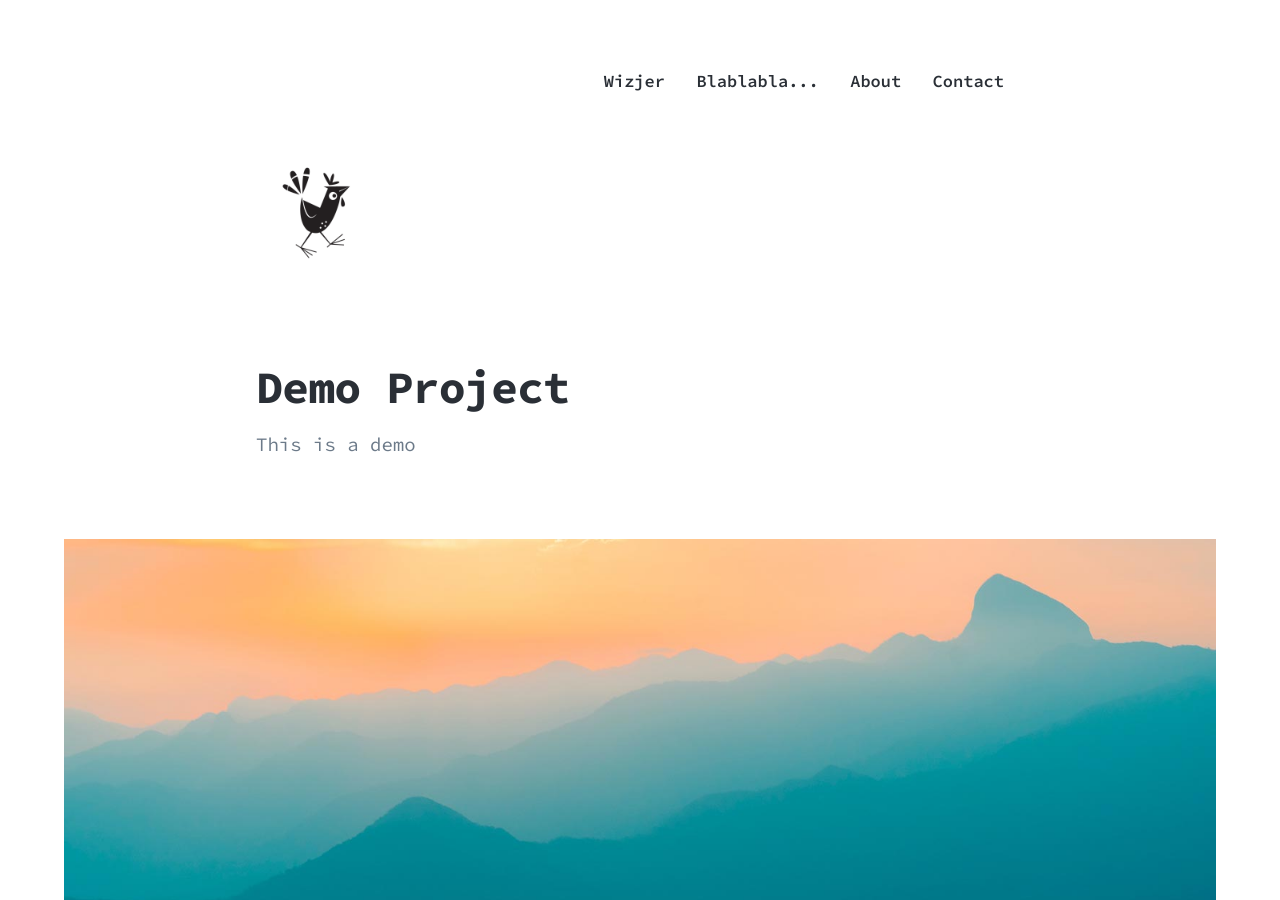
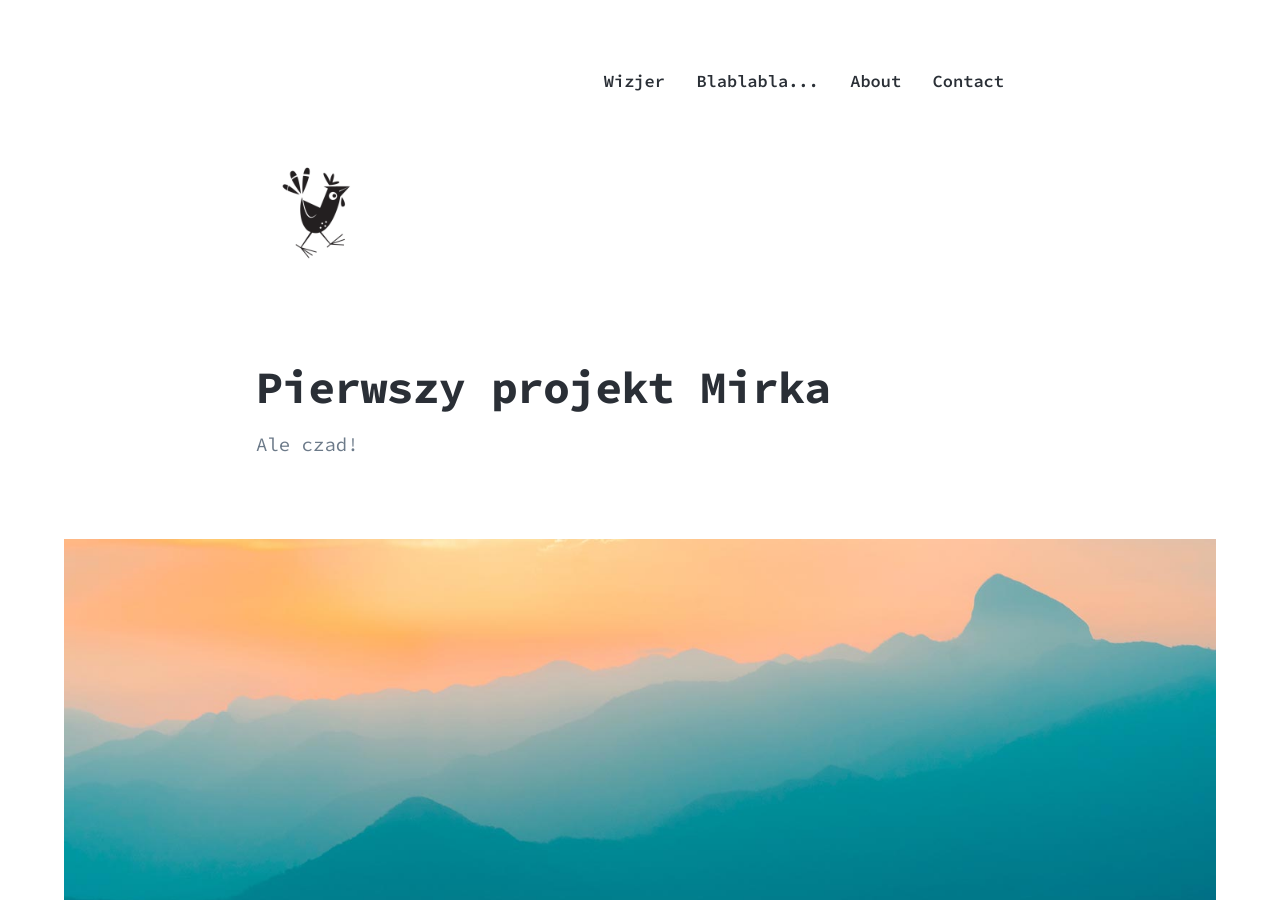
Before and after one commit to Mikromil/emka, a Jekyll site: the page built from _projects/2019-06-17-mirek-firsr-project.md, in a window 1280 px wide and 900 px high. Built offline with Jekyll 4.4.1, drawn with Linux system fonts in a browser that asks for light colours; nearby versions of some CDN libraries.

Commit message:
Update 2019-06-17-mirek-firsr-project.md

```diff
--- a/_projects/2019-06-17-mirek-firsr-project.md
+++ b/_projects/2019-06-17-mirek-firsr-project.md
@@ -1,6 +1,6 @@
 ---
-title: 'Demo Project'
-subtitle: 'This is a demo'
+title: 'Pierwszy projekt Mirka'
+subtitle: 'Ale czad!'
 date: 2018-06-30 00:00:00
 description: This page is a demo that shows everything you can do inside portfolio and blog posts.
 featured_image: '/images/demo/demo-portrait.jpg'
```
